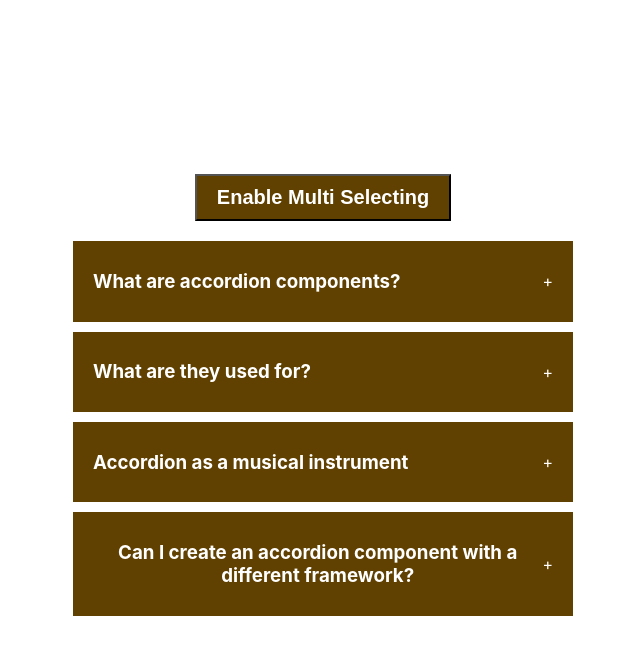
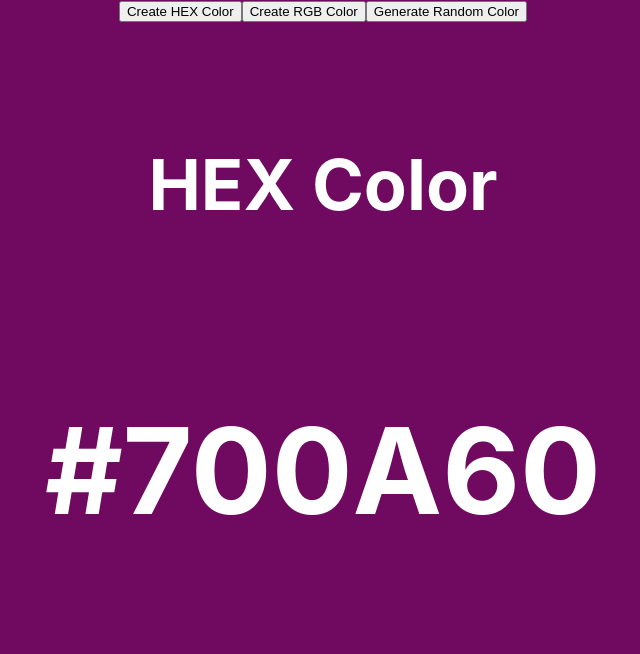
Before and after one commit to DeemNi/25-SimpleProject, a React (Create React App) app: page / in a window 1280 px wide. Shown: the top 654 px of the page, without its empty margins (317-957 px from the left). Built offline with nearby package versions, Linux system fonts and the light colour scheme.

Commit message:
Create a colorRandomizer component
Create a component which can randomize and create color what type you want, like rgb or HEX

```diff
--- a/src/App.js
+++ b/src/App.js
@@ -1,11 +1,15 @@
 import './App.css';
 import Accordian from './components/accordion';
+import RandomColor from './components/random-color';
 
 function App() {
   return (
     <div className="App">
       {/* Accordian component */}
-      <Accordian />
+      {/* <Accordian /> */}
+
+      {/* Random Color Genetator */}
+      <RandomColor />
 
     </div>
   );
--- /dev/null
+++ b/src/components/random-color/index.jsx
@@ -0,0 +1,72 @@
+import { useEffect, useState } from "react"
+
+
+export default function RandomColor() {
+
+    const [typeOfColor, setTypeOfColor] = useState('hex');
+    const [color, setColor] = useState('#000000');
+
+    function randomColorUtility(length) {
+        return Math.floor(Math.random() * length);
+    }
+
+    function handleCreateRandomHexColor() {
+        const hex = [0, 1, 2, 3, 4, 5, 6, 7, 8, 9, 'A', 'B', 'C', 'D', 'E', 'F'];
+
+        let hexColor = '#';
+
+        for (let i = 0; i < 6; i++) {
+            hexColor += hex[randomColorUtility(hex.length)]
+        }
+
+        console.log(hexColor);
+
+        setColor(hexColor);
+    }
+    function handleCreateRandomRGBColor() {
+        const r = randomColorUtility(256);
+        const g = randomColorUtility(256);
+        const b = randomColorUtility(256);
+
+        setColor(`rgb(${r},${g},${b})`);
+    }
+
+    useEffect(() => {
+        if(typeOfColor === 'rgb') handleCreateRandomRGBColor();
+        else handleCreateRandomHexColor();
+    }, [typeOfColor]);
+
+    return (
+        <div style={{
+            width: '100vw',
+            height: '100vh',
+            background: color
+        }}>
+            <button onClick={() => setTypeOfColor('hex')}>Create HEX Color</button>
+            <button onClick={() => setTypeOfColor('rgb')}>Create RGB Color</button>
+            <button onClick={typeOfColor === 'hex'
+                ? handleCreateRandomHexColor
+                : handleCreateRandomRGBColor
+            }>Generate Random Color</button>
+            <div style={{
+                display: "flex",
+                justifyContent: 'center',
+                alignItems: 'center',
+                color: '#fff',
+                fontSize: '60px',
+                marginTop: '50px',
+                flexDirection: 'column',
+                gap: '20px'
+            }}>
+                <h3>
+                    {typeOfColor === 'rgb'
+                        ? 'RGB Color'
+                        : 'HEX Color'}
+                </h3>
+                <h1>
+                    {color}
+                </h1>
+            </div>
+        </div>
+    )
+}
```
